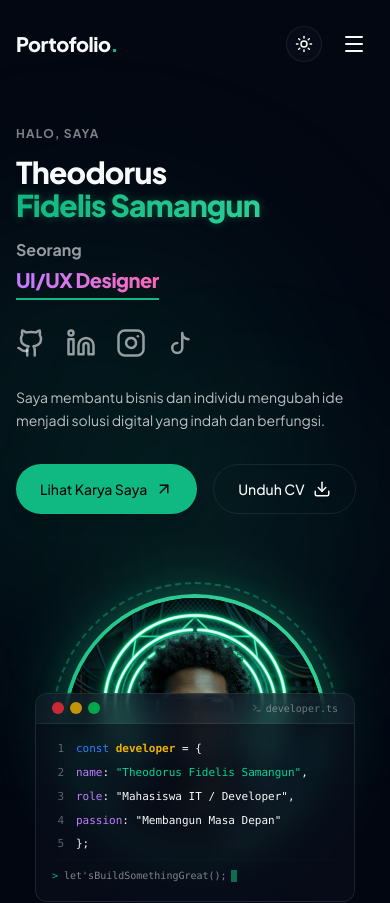
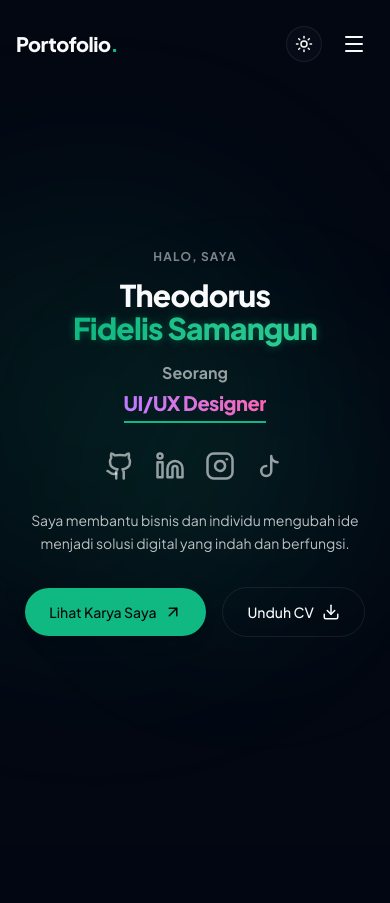
Before and after one commit to ozekun/Portofolio, a Next.js app: page / in a window 390 px wide. Shown: the top 903 px of the page. Built offline with nearby package versions, Linux system fonts and the light colour scheme.

Commit message:
style: optimize projects grid columns and center hero layout on mobile

```diff
--- a/src/components/Hero.tsx
+++ b/src/components/Hero.tsx
@@ -139,13 +139,13 @@ export default function Hero() {
         <div className="grid grid-cols-1 lg:grid-cols-12 gap-12 lg:gap-8 items-center">
           {/* Left Content Column */}
           <motion.div
-            className="lg:col-span-7 flex flex-col space-y-5 text-left"
+            className="lg:col-span-7 flex flex-col space-y-5 text-center lg:text-left items-center lg:items-start"
             variants={containerVariants}
             initial="hidden"
             animate="visible"
           >
             {/* Tagline, Title, and Role Group */}
-            <div className="flex flex-col space-y-3">
+            <div className="flex flex-col space-y-3 items-center lg:items-start">
               {/* Tagline / Subtitle */}
               <motion.div variants={itemVariants}>
                 <span className="text-xs sm:text-sm font-bold tracking-widest text-foreground/50 uppercase">
@@ -165,11 +165,11 @@ export default function Hero() {
               </motion.h1>
 
               {/* Role / Profession */}
-              <motion.div variants={itemVariants} className="flex flex-col space-y-1 pt-1">
+              <motion.div variants={itemVariants} className="flex flex-col space-y-1 pt-1 items-center lg:items-start">
                 <span className="text-base sm:text-lg font-bold text-foreground/60">
                   Seorang
                 </span>
-                <div className="inline-block border-b-2 border-primary pb-1.5 w-max max-w-full overflow-hidden h-[34px] sm:h-[40px] md:h-[46px] relative">
+                <div className="inline-block border-b-2 border-primary pb-1.5 mx-auto lg:mx-0 w-max max-w-full overflow-hidden h-[34px] sm:h-[40px] md:h-[46px] relative">
                   <AnimatePresence mode="wait">
                     <motion.span
                       key={currentRoleIndex}
@@ -187,7 +187,7 @@ export default function Hero() {
             </div>
 
             {/* Social Icons */}
-            <motion.div variants={itemVariants} className="flex items-center space-x-5 pt-2">
+            <motion.div variants={itemVariants} className="flex items-center justify-center lg:justify-start space-x-5 pt-2">
               <a href="https://github.com/theodorusfidelis" target="_blank" rel="noopener noreferrer" className="text-foreground/60 hover:text-primary transition-colors cursor-pointer">
                 <Github size={30} />
               </a>
@@ -205,7 +205,7 @@ export default function Hero() {
             {/* Description Paragraph */}
             <motion.p
               variants={itemVariants}
-              className="text-sm sm:text-base text-foreground/75 max-w-xl leading-relaxed pt-2"
+              className="text-sm sm:text-base text-foreground/75 max-w-xl leading-relaxed pt-2 mx-auto lg:mx-0"
             >
               Saya membantu bisnis dan individu mengubah ide menjadi solusi digital yang indah dan berfungsi.
             </motion.p>
@@ -213,7 +213,7 @@ export default function Hero() {
             {/* Actions Buttons */}
             <motion.div
               variants={itemVariants}
-              className="flex flex-wrap gap-4 pt-3"
+              className="flex flex-wrap items-center justify-center lg:justify-start gap-4 pt-3"
             >
               <a
                 href="#projects"
@@ -242,7 +242,7 @@ export default function Hero() {
           </motion.div>
 
           {/* Right Visual Column */}
-          <div className="lg:col-span-5 flex flex-col items-center justify-center relative">
+          <div className="hidden lg:flex lg:col-span-5 flex-col items-center justify-center relative">
             {/* Avatar Wrapper with pulsing circles */}
             <motion.div
               initial={{ scale: 0.8, opacity: 0 }}
--- a/src/components/Projects.tsx
+++ b/src/components/Projects.tsx
@@ -115,7 +115,7 @@ export default function Projects() {
           initial="hidden"
           whileInView="visible"
           viewport={{ once: true, margin: '-100px' }}
-          className="grid grid-cols-1 md:grid-cols-2 lg:grid-cols-2 gap-8 max-w-4xl mx-auto"
+          className="grid grid-cols-2 gap-3 sm:gap-8 max-w-4xl mx-auto"
         >
           {projects.map((project, index) => (
             <motion.div
@@ -131,30 +131,30 @@ export default function Projects() {
                   src={project.image}
                   alt={project.title}
                   fill
-                  sizes="(max-width: 768px) 100vw, 450px"
+                  sizes="(max-width: 768px) 50vw, 450px"
                   className="object-cover group-hover:scale-105 transition-transform duration-500"
                 />
 
                 {/* Category Floating Badge */}
-                <div className="absolute top-4 left-4 glass-panel px-3 py-1 rounded-full text-[10px] font-bold tracking-wider text-primary border border-primary/20 bg-background/90 uppercase">
+                <div className="absolute top-2 sm:top-4 left-2 sm:left-4 glass-panel px-2 sm:px-3 py-0.5 sm:py-1 rounded-full text-[8px] sm:text-[10px] font-bold tracking-wider text-primary border border-primary/20 bg-background/90 uppercase">
                   {project.category}
                 </div>
               </div>
 
               {/* Project Content */}
-              <div className="p-6 flex flex-col justify-between flex-grow space-y-6">
-                <div className="space-y-3">
-                  <h3 className="text-xl font-bold text-foreground group-hover:text-primary transition-colors text-left">
+              <div className="p-3 sm:p-6 flex flex-col justify-between flex-grow space-y-3 sm:space-y-6">
+                <div className="space-y-1.5 sm:space-y-3">
+                  <h3 className="text-sm sm:text-xl font-bold text-foreground group-hover:text-primary transition-colors text-left line-clamp-1">
                     {project.title}
                   </h3>
-                  <p className="text-foreground/75 text-sm leading-relaxed line-clamp-3 text-left">
+                  <p className="text-foreground/75 text-[10px] sm:text-sm leading-relaxed line-clamp-2 sm:line-clamp-3 text-left">
                     {project.description}
                   </p>
                 </div>
 
-                <div className="space-y-6">
+                <div className="space-y-3 sm:space-y-6">
                   {/* Tech stack badges */}
-                  <div className="flex flex-wrap gap-1.5">
+                  <div className="hidden sm:flex flex-wrap gap-1.5">
                     {project.tags.map((tag) => (
                       <span
                         key={tag}
@@ -166,31 +166,31 @@ export default function Projects() {
                   </div>
 
                   {/* Actions buttons */}
-                  <div className="flex items-center justify-between pt-4 border-t border-border/40" onClick={(e) => e.stopPropagation()}>
+                  <div className="flex items-center justify-between pt-2 sm:pt-4 border-t border-border/40" onClick={(e) => e.stopPropagation()}>
                     <Link
                       href={`/projects/${project.slug}`}
-                      className="inline-flex items-center text-xs font-bold text-primary hover:text-accent transition-colors gap-1 group/btn"
+                      className="inline-flex items-center text-[9px] sm:text-xs font-bold text-primary hover:text-accent transition-colors gap-0.5 sm:gap-1 group/btn"
                     >
-                      <BookOpen size={14} className="group-hover/btn:scale-110 transition-transform" />
+                      <BookOpen size={10} className="sm:size-[14px] group-hover/btn:scale-110 transition-transform" />
                       <span>Studi Kasus</span>
                     </Link>
 
-                    <div className="flex items-center space-x-3">
+                    <div className="flex items-center space-x-1.5 sm:space-x-3">
                       <a
                         href={project.githubUrl}
                         target="_blank"
                         rel="noopener noreferrer"
-                        className="p-2 rounded-full border border-border hover:border-primary/50 hover:bg-card/80 text-foreground/80 hover:text-primary transition-all cursor-pointer"
+                        className="p-1 sm:p-2 rounded-full border border-border hover:border-primary/50 hover:bg-card/80 text-foreground/80 hover:text-primary transition-all cursor-pointer"
                         title="Kode GitHub"
                       >
-                        <Github size={15} />
+                        <Github size={11} className="sm:size-[15px]" />
                       </a>
                       <button
                         onClick={() => setSelectedProject(project)}
-                        className="p-2 rounded-full border border-border hover:border-primary/50 hover:bg-card/80 text-foreground/80 hover:text-primary transition-all cursor-pointer"
+                        className="p-1 sm:p-2 rounded-full border border-border hover:border-primary/50 hover:bg-card/80 text-foreground/80 hover:text-primary transition-all cursor-pointer"
                         title="Detail & Galeri"
                       >
-                        <ArrowUpRight size={15} />
+                        <ArrowUpRight size={11} className="sm:size-[15px]" />
                       </button>
                     </div>
                   </div>
--- a/src/components/Skills.tsx
+++ b/src/components/Skills.tsx
@@ -259,7 +259,7 @@ export default function Skills() {
           initial="hidden"
           whileInView="visible"
           viewport={{ once: true, margin: '-100px' }}
-          className="grid grid-cols-2 sm:grid-cols-3 lg:grid-cols-6 gap-6"
+          className="grid grid-cols-3 sm:grid-cols-4 lg:grid-cols-6 gap-3 sm:gap-6"
         >
           {skills.map((skill) => (
             <motion.div
@@ -267,19 +267,19 @@ export default function Skills() {
               variants={itemVariants}
               whileHover={{ y: -8, scale: 1.03 }}
               transition={{ type: 'spring', stiffness: 150, damping: 12 }}
-              className="glass-panel p-5 rounded-xl border border-border flex flex-col items-center justify-center text-center space-y-3.5 group hover:border-primary/50 hover:shadow-lg hover:shadow-primary/5 transition-all duration-300 min-h-[140px]"
+              className="glass-panel p-3 sm:p-5 rounded-xl border border-border flex flex-col items-center justify-center text-center space-y-2 sm:space-y-3.5 group hover:border-primary/50 hover:shadow-lg hover:shadow-primary/5 transition-all duration-300 min-h-[105px] sm:min-h-[140px]"
             >
               {/* Icon wrapper */}
-              <div className="p-3.5 rounded-xl bg-card border border-border group-hover:border-primary/30 group-hover:scale-110 transition-all duration-300 flex items-center justify-center w-14 h-14 shadow-sm group-hover:shadow-[0_0_15px_var(--primary-glow)]">
+              <div className="p-2 sm:p-3.5 rounded-xl bg-card border border-border group-hover:border-primary/30 group-hover:scale-110 transition-all duration-300 flex items-center justify-center w-10 h-10 sm:w-14 sm:h-14 shadow-sm group-hover:shadow-[0_0_15px_var(--primary-glow)] [&>svg]:w-5 [&>svg]:h-5 sm:[&>svg]:w-8 sm:[&>svg]:h-8">
                 {skill.icon}
               </div>
 
               {/* Name & Subtitle */}
-              <div className="w-full flex flex-col items-center space-y-1">
-                <span className="text-sm font-bold text-foreground group-hover:text-primary transition-colors block">
+              <div className="w-full flex flex-col items-center space-y-0.5 sm:space-y-1">
+                <span className="text-xs sm:text-sm font-bold text-foreground group-hover:text-primary transition-colors block leading-tight">
                   {skill.name}
                 </span>
-                <span className="text-[9px] font-bold text-foreground/45 tracking-wider uppercase">
+                <span className="text-[7px] sm:text-[9px] font-bold text-foreground/45 tracking-wider uppercase block">
                   {skill.subtitle}
                 </span>
               </div>
```
